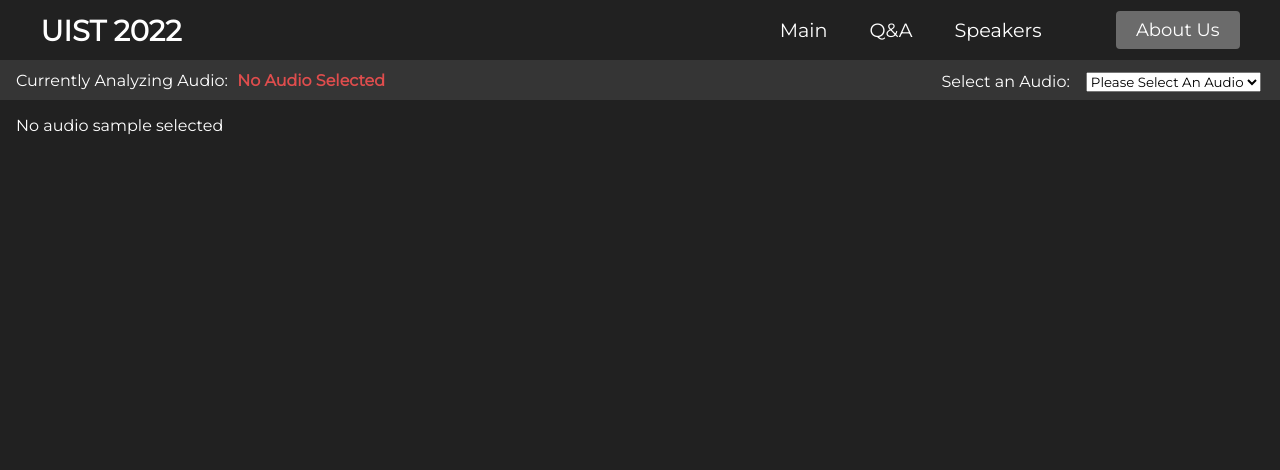
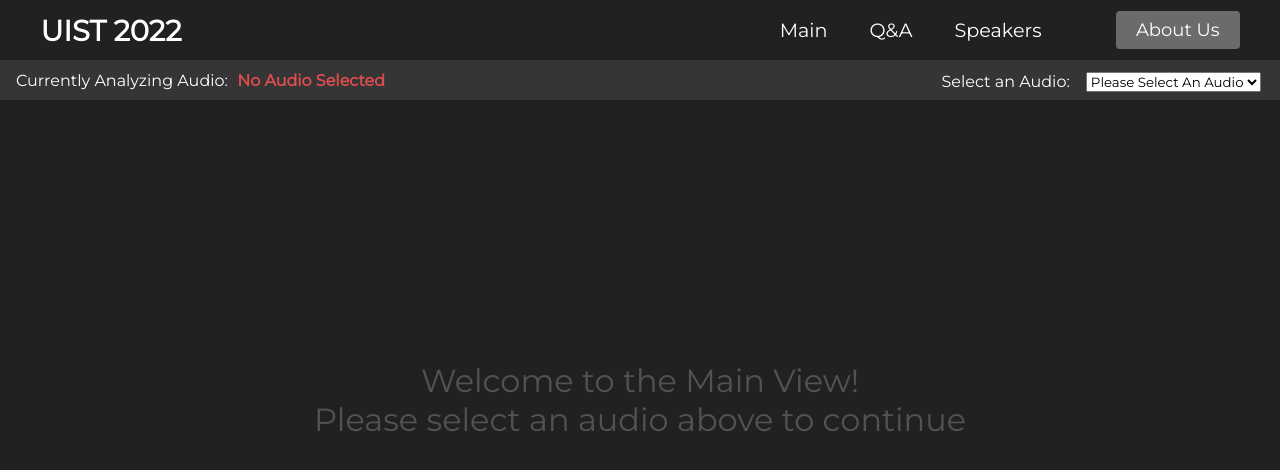
Before and after one commit to thomasmchen/uist-2021, a React (Create React App) app in the folder uist-2021/: page /uist-2021/data/main in a window 1280 px wide. Shown: the top 470 px of the page. Built offline with nearby package versions, Linux system fonts and the light colour scheme.

Commit message:
core - dark mode nav + welcome messages

```diff
--- a/uist-2021/src/components/DataContainer/DataContainer.css
+++ b/uist-2021/src/components/DataContainer/DataContainer.css
@@ -5,3 +5,19 @@
 p {
     color: white;
 }
+
+.DefaultMessageTitle {
+    color: #8b8b8b78;
+    width: 100%;
+    text-align: center;
+    font-size: 2rem;
+    position: absolute;
+    left: 50%;
+    top: 50%;
+    -webkit-transform: translate(-50%, -50%);
+    transform: translate(-50%, -50%);
+}
+
+.MainLink{
+    color: #8b8b8b78;
+}
--- a/uist-2021/src/components/DataContainer/DataContainer.js
+++ b/uist-2021/src/components/DataContainer/DataContainer.js
@@ -6,7 +6,7 @@ import SpeakerView from "../SpeakerView/SpeakerView"
 import './DataContainer.css'
 import AboutView from '../AboutView/AboutView'
 import UnifiedView from '../UnifiedView/UnifiedView'
-
+import { NavLink } from 'react-router-dom';
 
 function DataContainer(props) {
     const [audioData, setAudioData] = useState(null)
@@ -54,7 +54,7 @@ function DataContainer(props) {
                     <AboutView />
                 </Route>
                 <Route>
-                    <p>Welcome! Navigate to the Main Page to Begin.</p>
+                    <p className="DefaultMessageTitle">Welcome! Navigate to the <b><NavLink to="/uist-2021/data/main">Main Page</NavLink></b> to Begin.</p>
                 </Route>
             </Switch>
         </div>
--- a/uist-2021/src/components/Navbar/MenuItems.js
+++ b/uist-2021/src/components/Navbar/MenuItems.js
@@ -1,7 +1,7 @@
 export const MenuItems = [
     {
         title: 'Main',
-        url: '/uist-2021/data/main',
+        url: '/uist-2021/data/explore',
         cName: 'nav-links'
     },
     {
--- a/uist-2021/src/components/UnifiedView/UnifiedView.css
+++ b/uist-2021/src/components/UnifiedView/UnifiedView.css
@@ -33,6 +33,19 @@ mark {
     color: #8b8b8b78;
     width: 100%;
     text-align: center;
+}
+
+
+.DefaultMessageTitle {
+    color: #8b8b8b78;
+    width: 100%;
+    text-align: center;
+    font-size: 2rem;
+    position: absolute;
+    left: 50%;
+    top: 50%;
+    -webkit-transform: translate(-50%, -50%);
+    transform: translate(-50%, -50%);
 }
 
 .Summary {
--- a/uist-2021/src/components/UnifiedView/UnifiedView.js
+++ b/uist-2021/src/components/UnifiedView/UnifiedView.js
@@ -314,8 +314,8 @@ function UnifiedView(props) {
 
     if (!props.audioData) {
         return (
-            <div>
-                <p>No audio sample selected</p>
+            <div className="DefaultMessageContainer">
+                <p className="DefaultMessageTitle">Welcome to the Main View!<br></br><span className="DefaultMessage">Please select an audio above to continue</span></p>
             </div>
         )
     }
```
